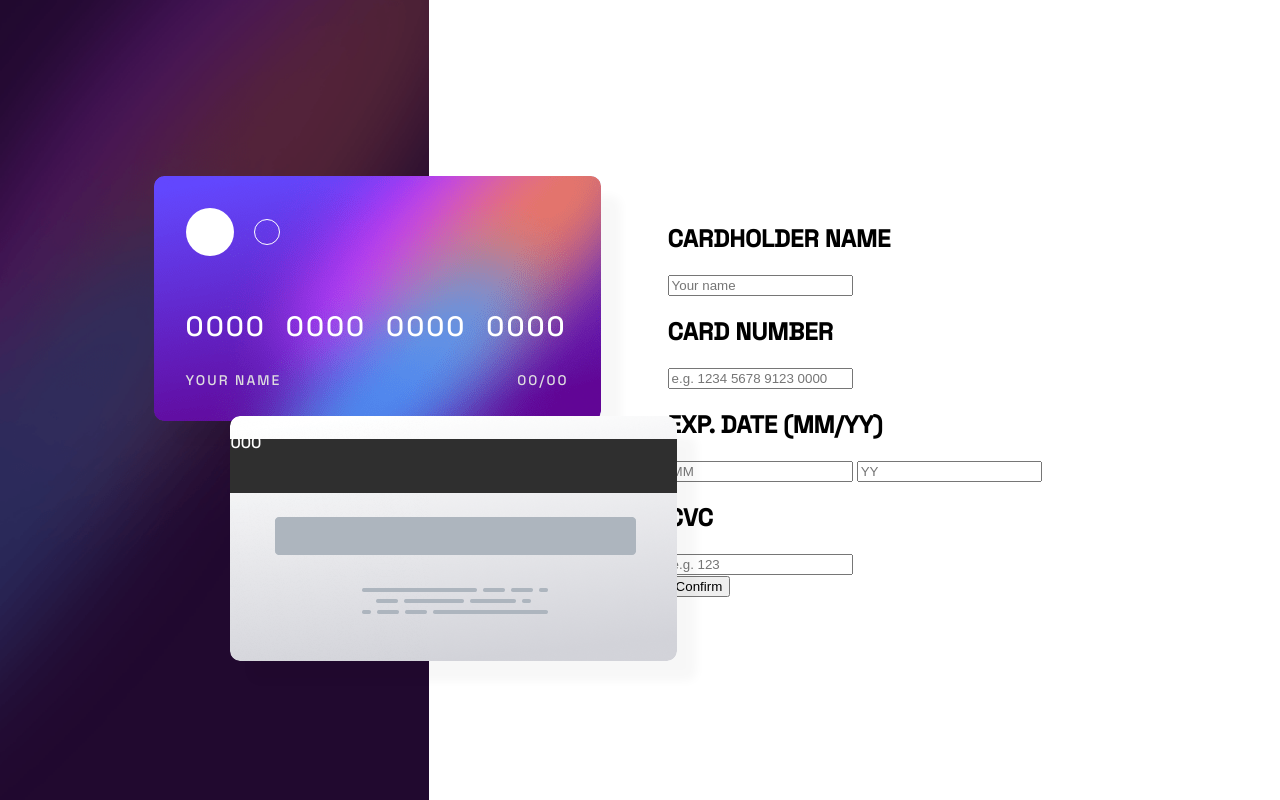
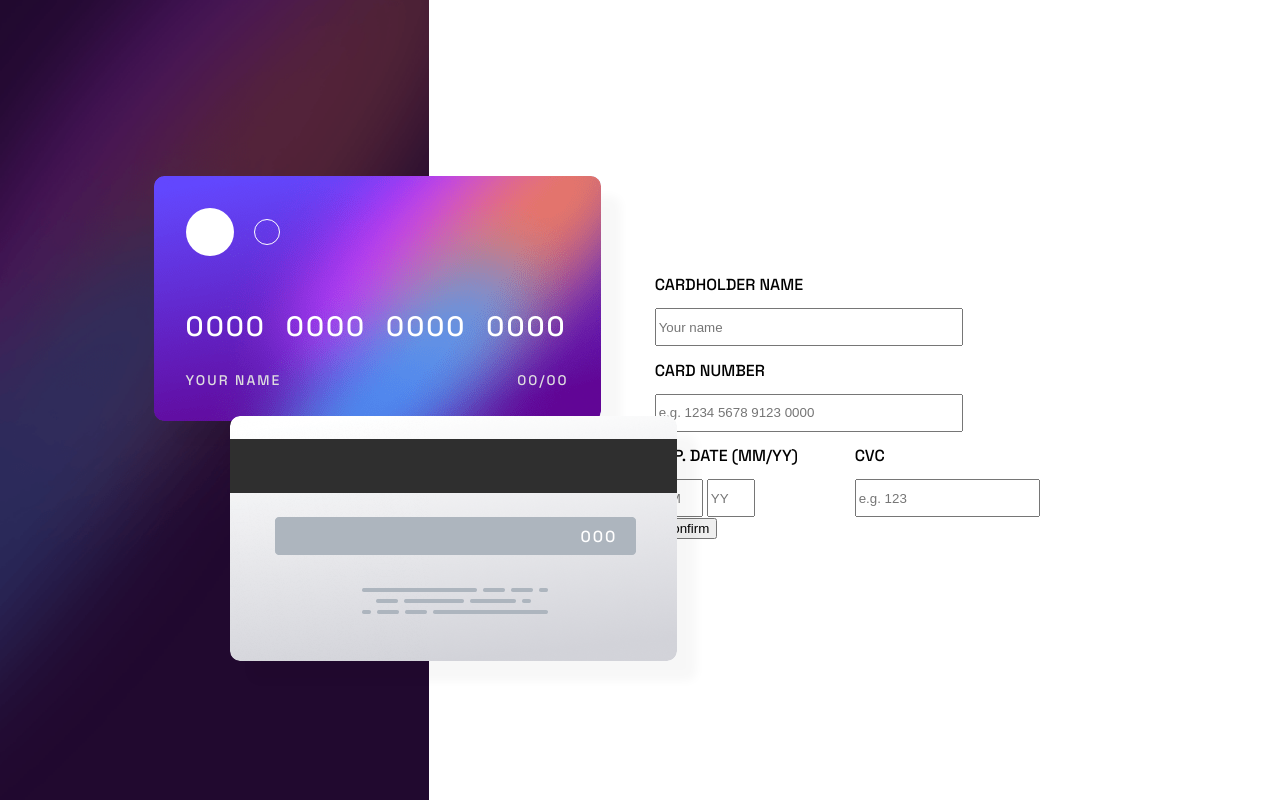
Before and after one commit to ahenao10/Interactive-card, a plain HTML site: page index.html in a window 1280 px wide. Drawn offline with Linux system fonts and the light colour scheme.

Commit message:
Se agregan estilos a inputs

```diff
--- a/index.html
+++ b/index.html
@@ -38,21 +38,21 @@
         </section>
         <section class="form-container">
             <form action="">
+                <div class="name-number">
                     <h2>CARDHOLDER NAME</h2>
                     <input type="text" placeholder="Your name">
                     <h2>CARD NUMBER</h2>
                     <input type="text" placeholder="e.g. 1234 5678 9123 0000">
-                <div class="exp-cvc-container">
-                    <div class="cvc-exp">
+                </div>
+                <div class="exp-cvc">
                     <div class="exp-date">
                         <h2>EXP. DATE (MM/YY)</h2>
                         <input type="text" placeholder="MM">
                         <input type="text" placeholder="YY">
                     </div>
-                        <div class="cvc">
+                    <div class="cvc-form">
                         <h2>CVC</h2>
                         <input type="text" placeholder="e.g. 123">
-                        </div>
                     </div>
                 </div>
                 <button type="submit">Confirm</button>
--- a/styles.css
+++ b/styles.css
@@ -118,7 +118,7 @@ body {
     overflow: hidden;
     box-shadow: 20px 20px 10px rgba(0, 0, 0, 0.03);
 }
-/*Imagen frontal tarjeta*/
+/*Imagen trasera tarjeta*/
 
 .card-back {
     display: flex;
@@ -127,21 +127,49 @@ body {
     left: 18%;
 }
 
-.card-back p{
+.cvc{
     position: absolute;
     color: var(--white);
+    top: 94px;
+    right: 60px;
+    text-align: center;
+    letter-spacing: 2px;
 }
 
 /*Formulario*/
 
 .form-container{
-    display: flex;
+    display: grid;
     width: 100%;
     height: 100vh;
-    align-items: center;
-    justify-content: center;
+    place-items: center;
 }
 
-.exp-cvc-container {
+.form-container h2{
+    font-size: 16px;
+    font-weight: 400;
+}
+
+form {
+    width: 400px;
+}
+
+form input{
+    height: 32px;
+}
+
+.name-number input {
+    width: 300px;
+}
+
+.exp-cvc {
     display: flex;
 }
+
+.exp-date {
+    width: 50%;
+}
+
+.exp-date input {
+    width: 20%;
+}
```
Lines whose indentation alone changed are shown as unchanged.
